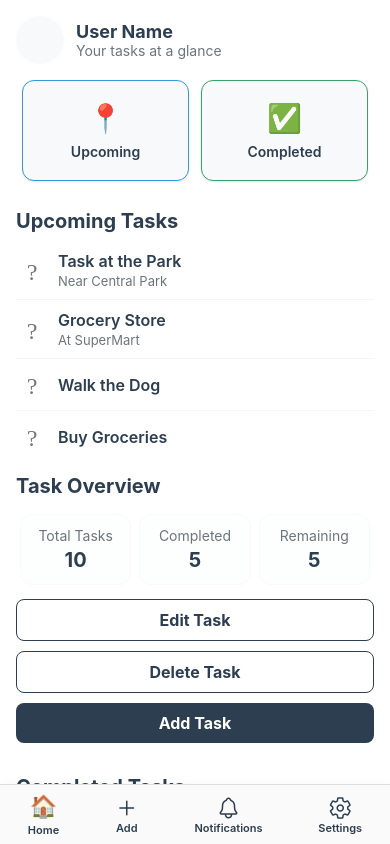
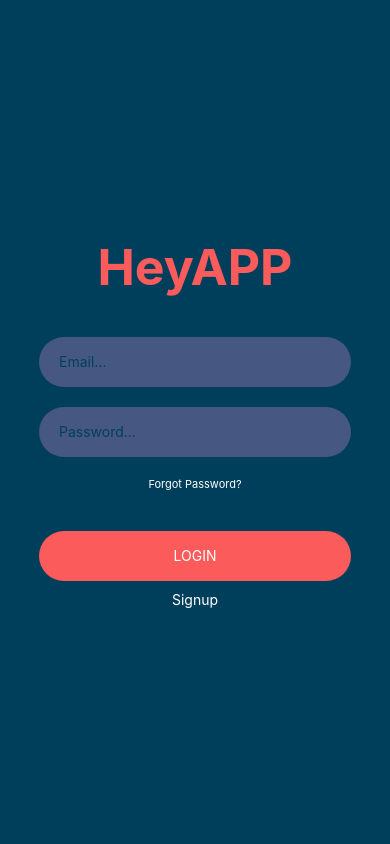
Before and after one commit to Prabin17np/MyApp, a React Native app in the folder my-new-app/: screen /Login in a window 390 px wide. Built offline with nearby package versions, Linux system fonts and the light colour scheme.

Commit message:
Adding login and signup

```diff
--- a/my-new-app/navigation/AppNavigator.js
+++ b/my-new-app/navigation/AppNavigator.js
@@ -1,6 +1,8 @@
 import React from 'react';
 import { createNativeStackNavigator } from '@react-navigation/native-stack';
 
+import LoginScreen from '../screens/LoginScreen';
+import SignupScreen from '../screens/SignupScreen';
 import HomeScreen from '../screens/HomeScreen';
 import AddTaskScreen from '../screens/AddTaskScreen';
 import TaskDetailsScreen from '../screens/TaskDetailsScreen';
@@ -17,6 +19,8 @@
       initialRouteName="Home"
       screenOptions={{ headerShown: false, animation: "slide_from_right" }}
     >
+      <Stack.Screen name="Login" component={LoginScreen}/>
+      <Stack.Screen name="Signup" component={SignupScreen}/>
       <Stack.Screen name="Home" component={HomeScreen} />
       <Stack.Screen name="AddTask" component={AddTaskScreen} />
       <Stack.Screen name="TaskDetails" component={TaskDetailsScreen} />
--- /dev/null
+++ b/my-new-app/screens/LoginScreen.js
@@ -0,0 +1,91 @@
+import React, { useState } from 'react';
+import { StyleSheet, Text, View, TextInput, TouchableOpacity } from 'react-native';
+
+const LoginScreen = ({ navigation }) => {
+  const [email, setEmail] = useState('');
+  const [password, setPassword] = useState('');
+
+  const handleLogin = () => {
+    console.log('Login:', email, password);
+    navigation.replace('Home');
+  };
+
+  return (
+    <View style={styles.container}>
+      <Text style={styles.logo}>HeyAPP</Text>
+      <View style={styles.inputView}>
+        <TextInput
+          style={styles.inputText}
+          placeholder="Email..."
+          placeholderTextColor="#003f5c"
+          onChangeText={setEmail}
+        />
+      </View>
+      <View style={styles.inputView}>
+        <TextInput
+          secureTextEntry
+          style={styles.inputText}
+          placeholder="Password..."
+          placeholderTextColor="#003f5c"
+          onChangeText={setPassword}
+        />
+      </View>
+      <TouchableOpacity>
+        <Text style={styles.forgot}>Forgot Password?</Text>
+      </TouchableOpacity>
+      <TouchableOpacity style={styles.loginBtn} onPress={handleLogin}>
+        <Text style={styles.loginText}>LOGIN</Text>
+      </TouchableOpacity>
+      <TouchableOpacity onPress={() => navigation.navigate('Signup')}>
+        <Text style={styles.loginText}>Signup</Text>
+      </TouchableOpacity>
+    </View>
+  );
+};
+
+export default LoginScreen;
+
+const styles = StyleSheet.create({
+  container: {
+    flex: 1,
+    backgroundColor: '#003f5c',
+    alignItems: 'center',
+    justifyContent: 'center',
+  },
+  logo: {
+    fontWeight: 'bold',
+    fontSize: 50,
+    color: '#fb5b5a',
+    marginBottom: 40,
+  },
+  inputView: {
+    width: '80%',
+    backgroundColor: '#465881',
+    borderRadius: 25,
+    height: 50,
+    marginBottom: 20,
+    justifyContent: 'center',
+    padding: 20,
+  },
+  inputText: {
+    height: 50,
+    color: 'white',
+  },
+  forgot: {
+    color: 'white',
+    fontSize: 11,
+  },
+  loginBtn: {
+    width: '80%',
+    backgroundColor: '#fb5b5a',
+    borderRadius: 25,
+    height: 50,
+    alignItems: 'center',
+    justifyContent: 'center',
+    marginTop: 40,
+    marginBottom: 10,
+  },
+  loginText: {
+    color: 'white',
+  },
+});
--- a/my-new-app/screens/SettingsScreen.js
+++ b/my-new-app/screens/SettingsScreen.js
@@ -31,6 +31,7 @@
 
   const handleLogout = () => {
     console.log("Logging out...");
+    navigation.replace("Login")
     // Add Firebase sign-out logic here if needed
     // firebase.auth().signOut().then(() => navigation.replace("Login"));
   };
--- /dev/null
+++ b/my-new-app/screens/SignupScreen.js
@@ -0,0 +1,84 @@
+import React, { useState } from 'react';
+import { StyleSheet, Text, View, TextInput, TouchableOpacity } from 'react-native';
+
+const SignupScreen = ({ navigation }) => {
+  const [email, setEmail] = useState('');
+  const [password, setPassword] = useState('');
+
+  const handleSignup = () => {
+    console.log('Signup:', email, password);
+    navigation.replace('Home');
+  };
+
+  return (
+    <View style={styles.container}>
+      <Text style={styles.logo}>Create Account</Text>
+      <View style={styles.inputView}>
+        <TextInput
+          style={styles.inputText}
+          placeholder="Email..."
+          placeholderTextColor="#003f5c"
+          onChangeText={setEmail}
+        />
+      </View>
+      <View style={styles.inputView}>
+        <TextInput
+          secureTextEntry
+          style={styles.inputText}
+          placeholder="Password..."
+          placeholderTextColor="#003f5c"
+          onChangeText={setPassword}
+        />
+      </View>
+      <TouchableOpacity style={styles.loginBtn} onPress={handleSignup}>
+        <Text style={styles.loginText}>SIGNUP</Text>
+      </TouchableOpacity>
+      <TouchableOpacity onPress={() => navigation.navigate('Login')}>
+        <Text style={styles.loginText}>Back to Login</Text>
+      </TouchableOpacity>
+    </View>
+  );
+};
+
+export default SignupScreen;
+
+const styles = StyleSheet.create({
+  container: {
+    flex: 1,
+    backgroundColor: '#003f5c',
+    alignItems: 'center',
+    justifyContent: 'center',
+  },
+  logo: {
+    fontWeight: 'bold',
+    fontSize: 40,
+    color: '#fb5b5a',
+    marginBottom: 40,
+  },
+  inputView: {
+    width: '80%',
+    backgroundColor: '#465881',
+    borderRadius: 25,
+    height: 50,
+    marginBottom: 20,
+    justifyContent: 'center',
+    padding: 20,
+  },
+  inputText: {
+    height: 50,
+    color: 'white',
+  },
+  loginBtn: {
+    width: '80%',
+    backgroundColor: '#fb5b5a',
+    borderRadius: 25,
+    height: 50,
+    alignItems: 'center',
+    justifyContent: 'center',
+    marginTop: 40,
+    marginBottom: 10,
+  },
+  loginText: {
+    color: 'white',
+  },
+});
```
Also changed, not shown: my-new-app/assets/icon.png (added), my-new-app/assets/splash.png (added).
